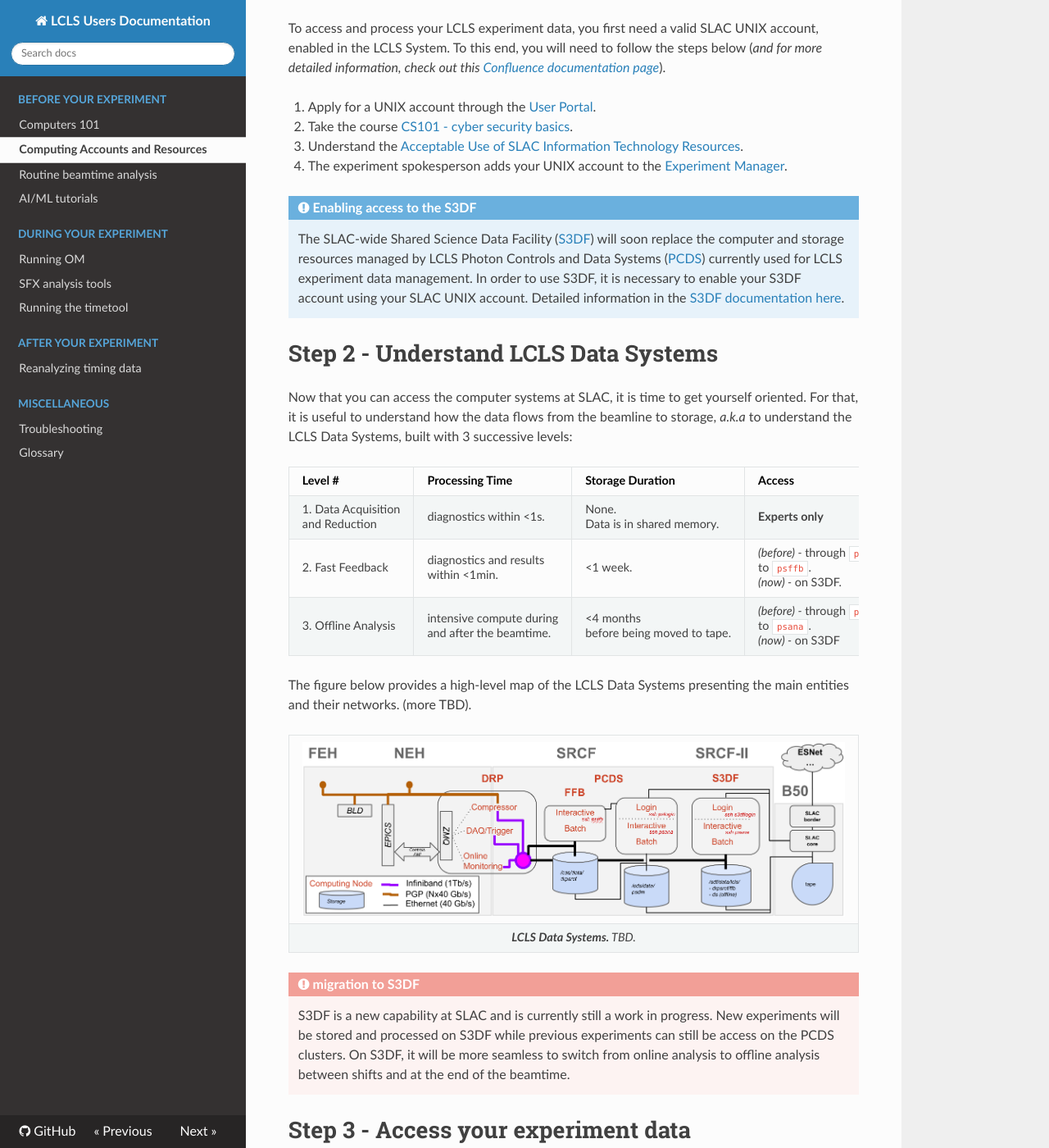
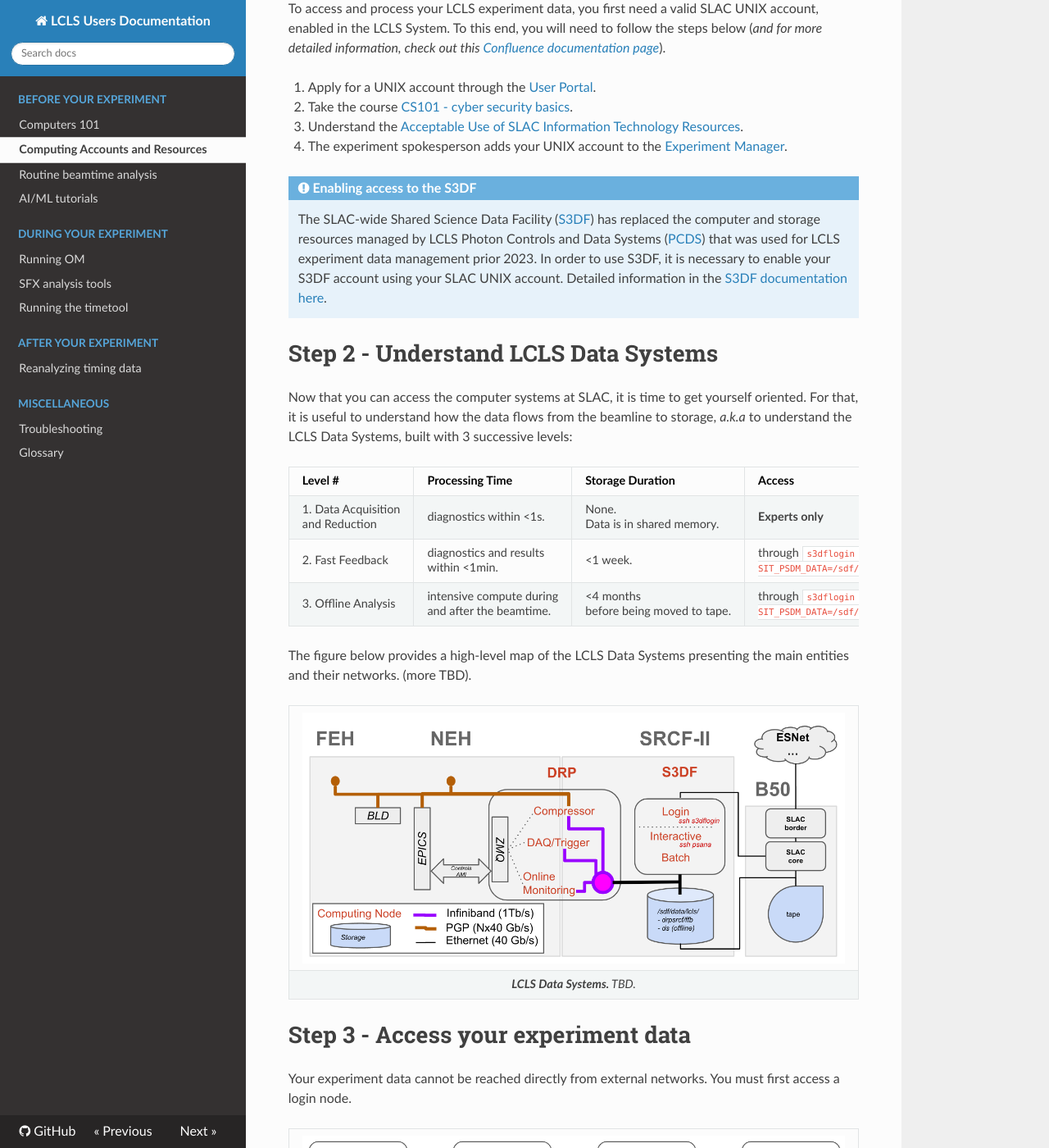
Before and after one commit to lcls-users/lcls-users, an MkDocs documentation site: the page built from docs/before/accounts.md, in a window 1280 px wide and 1400 px high, scrolled down 334 px. Shown: the whole window at 82% size. Built offline with MkDocs 1.6.1, drawn with Linux system fonts in a browser that asks for light colours; nearby versions of some CDN libraries; some of the changed text lies outside the part shown.

Commit message:
Removed mention of legacy PCDS system in accounts page.

````diff
--- a/docs/before/accounts.md
+++ b/docs/before/accounts.md
@@ -3,7 +3,6 @@
     - **Account** - [Create a UNIX account][6]
     - **Computing** - [Access and Resources][1]
     - **Data Analysis** - for [LCLS-I][2] and for [LCLS-II][3]
-    - **FFB docs** - [PCDS maintained documentation page][8]
     - **S3DF docs** - [PCDS maintained documentation page][4] + [official S3DF documentation][5].
 
 
@@ -18,30 +17,24 @@ To this end, you will need to follow the steps below (*and for more detailed inf
 4. The experiment spokesperson adds your UNIX account to the [Experiment Manager](https://pswww.slac.stanford.edu/lgbk/lgbk/experiments).
 
 !!! note "Enabling access to the S3DF"
-    The SLAC-wide Shared Science Data Facility ([S3DF](https://lcls-users.readthedocs.io/en/latest/glossary/#s3df)) will soon replace the computer and storage resources managed by LCLS Photon Controls and Data Systems ([PCDS](https://lcls-users.readthedocs.io/en/latest/glossary/#pcds)) currently used for LCLS experiment data management.
+    The SLAC-wide Shared Science Data Facility ([S3DF](https://lcls-users.readthedocs.io/en/latest/glossary/#s3df)) has replaced the computer and storage resources managed by LCLS Photon Controls and Data Systems ([PCDS](https://lcls-users.readthedocs.io/en/latest/glossary/#pcds)) that was  used for LCLS experiment data management prior 2023.
     In order to use S3DF, it is necessary to enable your S3DF account using your SLAC UNIX account. Detailed information in the [S3DF documentation here][7].
 
 # Step 2 - Understand LCLS Data Systems
 Now that you can access the computer systems at SLAC, it is time to get yourself oriented.
 For that, it is useful to understand how the data flows from the beamline to storage, *a.k.a* to understand the LCLS Data Systems, built with 3 successive levels:
 
-| Level # | Processing Time | Storage Duration | Access |
-| -- | -- | -- | -- |
-| 1. Data Acquisition<br> and Reduction | diagnostics within <1s. | None.<br>Data is in shared memory.| **Experts only** |
-| 2. Fast Feedback | diagnostics and results<br> within <1min.| <1 week. | *(before) -* through `pslogin` to `psffb`.<br> *(now) -* on S3DF. |
-| 3. Offline Analysis | intensive compute during<br> and after the beamtime.| <4 months<br> before being moved to tape.| *(before) -* through `pslogin` to `psana`.<br> *(now) -* on S3DF |
+| Level # | Processing Time | Storage Duration | Access                                                                                                                |
+| -- | -- | -- |-----------------------------------------------------------------------------------------------------------------------|
+| 1. Data Acquisition<br> and Reduction | diagnostics within <1s. | None.<br>Data is in shared memory.| **Experts only**                                                                                                      |
+| 2. Fast Feedback | diagnostics and results<br> within <1min.| <1 week. | through `s3dflogin`, then on either interactive or compute node, do `export SIT_PSDM_DATA=/sdf/data/lcls/drpsrcf/ffb` |
+| 3. Offline Analysis | intensive compute during<br> and after the beamtime.| <4 months<br> before being moved to tape.| through `s3dflogin`, then on either interactive or compute node, do `export SIT_PSDM_DATA=/sdf/data/lcls/ds`          |
 
 The figure below provides a high-level map of the LCLS Data Systems presenting the main entities and their networks. (more TBD).
 
 | ![Data Systems](images/Data_Systems.png) |
 |:--:|
 | *__LCLS Data Systems.__ TBD.* |
-
-
-!!! danger "migration to S3DF"
-    S3DF is a new capability at SLAC and is currently still a work in progress.
-    New experiments will be stored and processed on S3DF while previous experiments can still be access on the PCDS clusters.
-    On S3DF, it will be more seamless to switch from online analysis to offline analysis between shifts and at the end of the beamtime.
 
 # Step 3 - Access your experiment data
 
@@ -51,12 +44,6 @@ Your experiment data cannot be reached directly from external networks. You must
 |:--:|
 | *__Pathways to the Experiment.__ TBD.* |
 
-The exact pathway will depend on whether your experiment happened before 2023 or not and whether you intend to do online analyis on the FFB nodes or offline analysis.
-We detail these different scenarii below.
-
-### Recent experiments (2023 - ...)
-
-It is anticipated that experiments carried out in 2023 or after will be processed directly on S3DF.
 First, get in the system:
 ```
 ssh <username>@s3dflogin.slac.stanford.edu
@@ -83,36 +70,6 @@ ${SIT_PSDM_DATA}/<instrument>/<experiment>
     For more information about the S3DF, check out the PCDS documentation [here][4] and the official S3DF docs [here][5].
 
 
-### Past experiments (pre 2023)
-
-First, get in the system:
-```
-ssh <username>@pslogin.slac.stanford.edu
-```
-From there, you can access the FFB nodes or offline analysis nodes:
-```
-ssh psana # offline nodes
-# or
-ssh psffb # FFB nodes
-```
-In order to set the necessary environment to start processing it, execute the following command:
-```
-source /reg/g/psdm/etc/psconda.sh
-```
-The experiments and their data can be found at the following path:
-```
-/cds/data/psdm/<instrument>/<experiment>     # Offline storage
-/cds/data/drpsrcf/<instrument>/<experiment>  # FFB storage
-```
-
-!!! danger "Data import/export"
-    Note that interactive nodes are not exposed to external networks. If you need to transfer data, you can go through `psexport.slac.stanford.edu`.
-
-!!! note "More FFB info"
-    For more information about the Fast Feedback System, check out the PCDS documentation [here][8].
-
-
-
 
 [1]: https://confluence.slac.stanford.edu/pages/viewpage.action?pageId=92183280
 [2]: https://confluence.slac.stanford.edu/display/PSDM/LCLS+Data+Analysis
````
Also changed, not shown: docs/before/images/Data_Systems.png.
